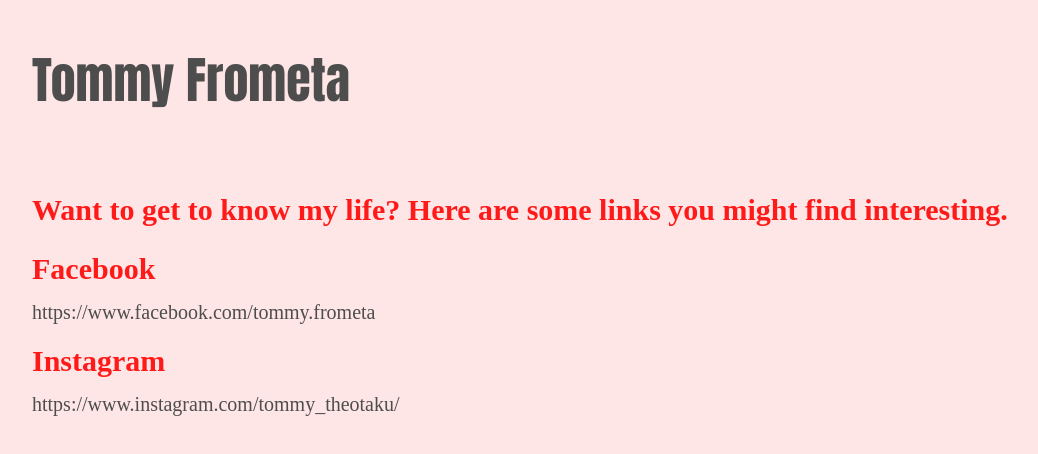
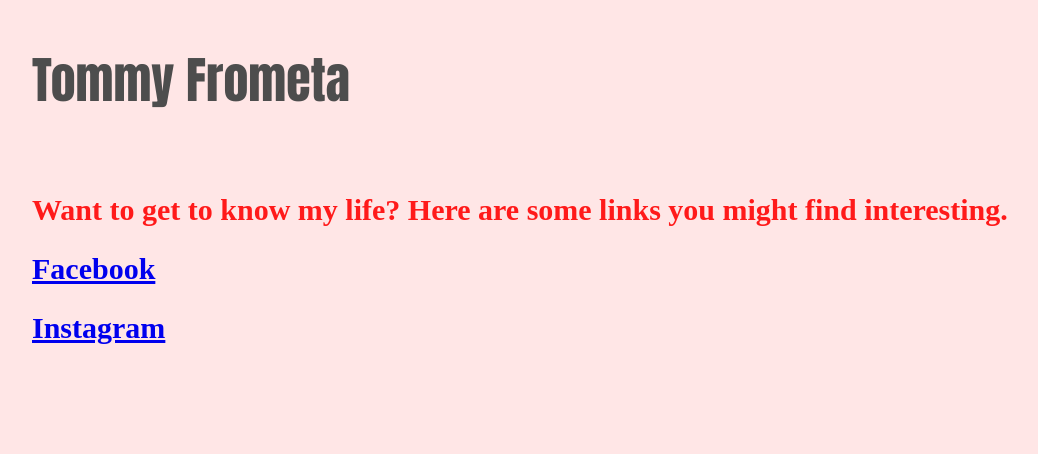
Before and after one commit to tommyfrometa/tommyfrometa.github.io, a plain HTML site: page personal.html in a window 1280 px wide. Shown: the whole page, without its empty margins (58-1096 px from the left). Drawn offline with nearby package versions, Linux system fonts and the light colour scheme.

Commit message:
Updated Personal Info

```diff
--- a/personal.html
+++ b/personal.html
@@ -17,10 +17,8 @@
 		<div id="body">
 			<div class="section">
 				<h2 class="title">Want to get to know my life? Here are some links you might find interesting.</h2>
-				<h2 class="title">Facebook</h2>
-				<p class="description">https://www.facebook.com/tommy.frometa</p>
-				<h2 class="title">Instagram</h2>
-				<p class="description">https://www.instagram.com/tommy_theotaku/</p>
+				<h2 class="title"><a href="https://www.facebook.com/tommy.frometa">Facebook</a></h2>
+				<h2 class="title"><a href="https://www.instagram.com/tommy_theotaku/">Instagram</a></h2>
 			</div>
 		</div>
 	</div>
```
